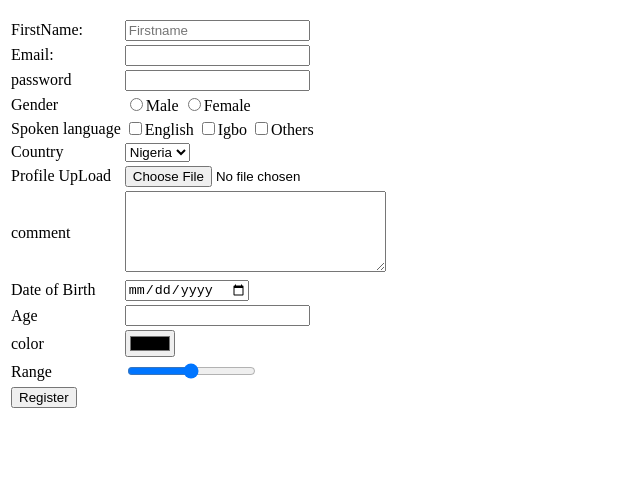
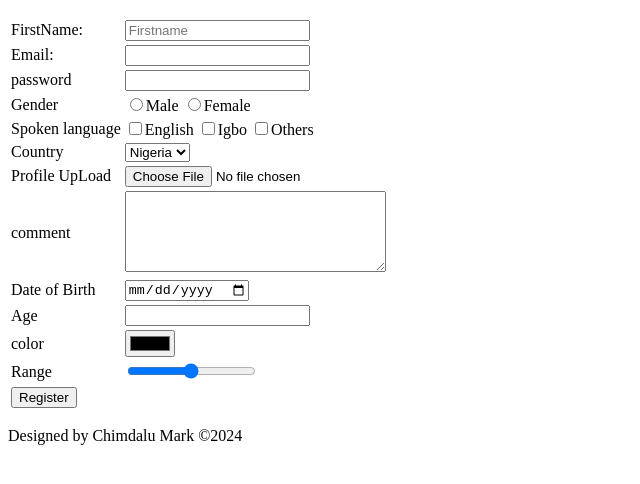
Before and after one commit to Dboy14/Web-design, a plain HTML site: page registration.html in a window 1280 px wide. Shown: the part 50-534 px from the top of the page, without its empty margins (0-640 px from the left). Drawn offline with Linux system fonts and the light colour scheme.

Commit message:
added footer to registration page

```diff
--- a/registration.html
+++ b/registration.html
@@ -76,5 +76,8 @@
             </tr>
         </table>
     </form>
+    <footer>
+        <p>Designed by Chimdalu Mark &copy;2024</p>
+    </footer>
 </body>
 </html>
```
